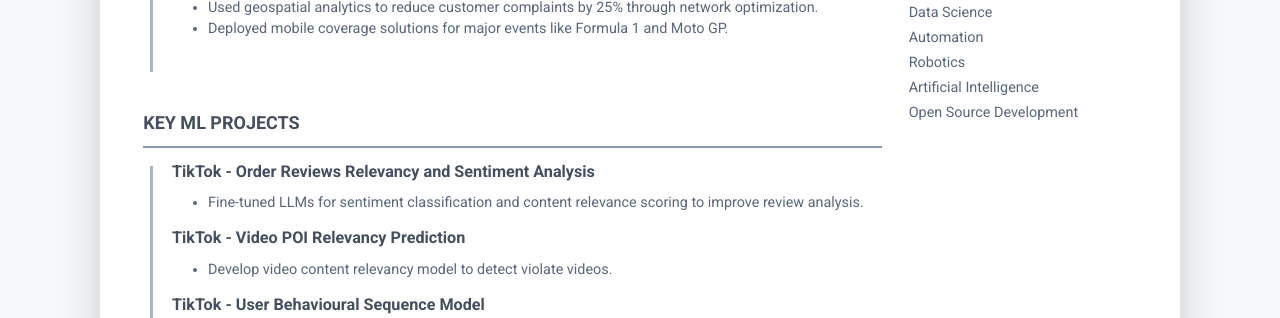
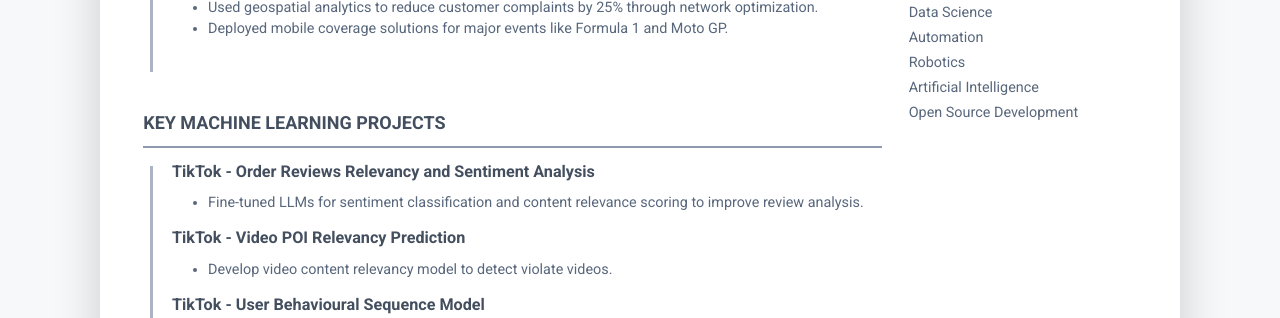
Before and after one commit to chern1990/resume-web, a FastAPI app: page / in a window 1280 px wide. Shown: the part 1470-1788 px from the top of the page. Run offline with FastAPI, Linux system fonts and the light colour scheme; some libraries are stand-ins or nearby versions.

Commit message:
Update resume.html

```diff
--- a/templates/resume.html
+++ b/templates/resume.html
@@ -106,7 +106,7 @@
                                 </div>
                             </section>
                             <section class="resume-section experience-section mb-5">
-                                <h2 class="resume-section-title text-uppercase font-weight-bold pb-3 mb-3">Key ML Projects</h2>
+                                <h2 class="resume-section-title text-uppercase font-weight-bold pb-3 mb-3">Key Machine Learning Projects</h2>
                                 <div class="resume-section-content">
                                     <div class="resume-timeline position-relative">
                                         <article class="position-relative pb-3">
```
